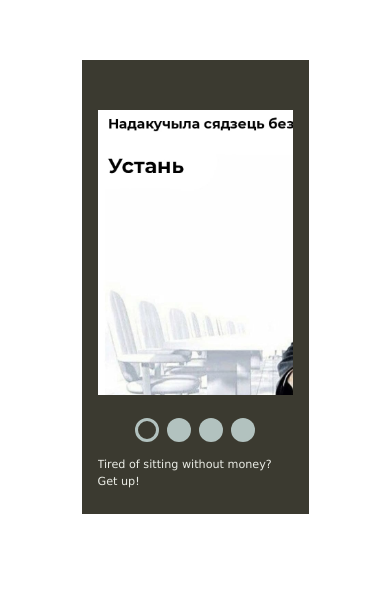
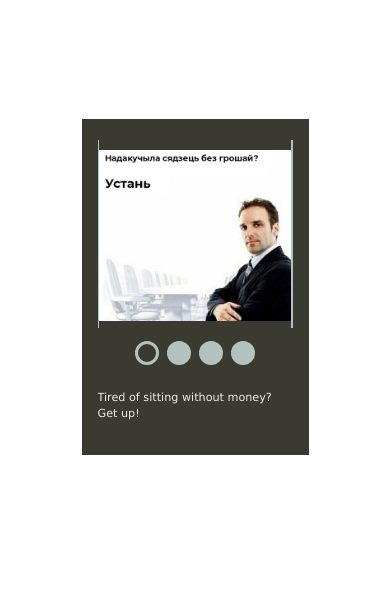
Before and after one commit to LiudmilaVys/cssMemSlider, a plain HTML site: page cssMemSlider/index.html in a window 390 px wide. Shown: the part 135-726 px from the top of the page. Drawn offline with nearby package versions, Linux system fonts and the light colour scheme.

Commit message:
fix: update broken mobile version LANG=en_EN date +'(%a, %b %d, %Y %r)'

```diff
--- a/cssMemSlider/styles/laptop.css
+++ b/cssMemSlider/styles/laptop.css
@@ -14,10 +14,9 @@ body {
     width: 50vw;
     height: 50vh;
     padding: 1rem;
-    display: flex;
-    justify-content: flex-end;
+    display: grid;
+    grid-template-columns: 1fr 2rem 2rem 2rem 2rem;
     align-items: center;
-    flex-wrap: wrap;
     background-color: var(--bg-color);
 }
 
@@ -25,6 +24,7 @@ body {
     height: 80%;
     width: 100%;
     padding: 0;
+    grid-column-end: span 5;
     background-color: var(--btn-color);
     border-width: 0;
     order: -2;
@@ -158,6 +158,7 @@ body {
 .custom-control {
     width: 2rem;
     height: 2rem;
+    grid-row-start: 2;
     display: flex;
     justify-content: center;
     align-items: center;
@@ -166,13 +167,16 @@ body {
 }
 
 .custom-control:nth-of-type(1) {
-    right: 6rem;
+    grid-column-start: 2;
 }
 .custom-control:nth-of-type(2) {
-    right: 4rem;
+    grid-column-start: 3;
 }
 .custom-control:nth-of-type(3) {
-    right: 2rem;
+    grid-column-start: 4;
+}
+.custom-control:nth-of-type(4) {
+    grid-column-start: 5;
 }
 
 /* custom radio button */
--- a/cssMemSlider/styles/mobile.css
+++ b/cssMemSlider/styles/mobile.css
@@ -1,12 +1,19 @@
-@media screen and (max-width: 853px) {
-    .slide-text {
-        font-size: 1em;
-    }
-}
-
 @media screen and (max-width: 425px) {
     #slider-wrapper {
+        display: flex;
         justify-content: center;
+        flex-wrap: wrap;
+        height: 36vh;
+        min-height: 19rem;
+    }
+
+    #slider {
+        height: 62%;
+    }
+
+    #mem {
+        width: 12rem;
+        height: 12rem;
     }
 
     #mem-notes {
@@ -16,4 +23,25 @@
     .slide-text {
         font-size: 0.7em;
     }
+
+    #doctors-advice:checked ~ #slider .slide-img.doctors-advice {
+        margin-left: -135%;
+    }
+    #doctors-advice:checked ~ #slider .slide-img.without-money {
+        margin-left: -2%;
+    }
+
+    #dream-and-life:checked ~ #slider .slide-img.dream-and-life {
+        margin-left: -135%;
+    }
+    #dream-and-life:checked ~ #slider .slide-img.doctors-advice {
+        margin-left: -4%;
+    }
+
+    #youth-and-sex:checked ~ #slider .slide-img.youth-and-sex {
+        margin-left: -135%;
+    }
+    #youth-and-sex:checked ~ #slider .slide-img.dream-and-life {
+        margin-left: -5%;
+    }
 }
```
